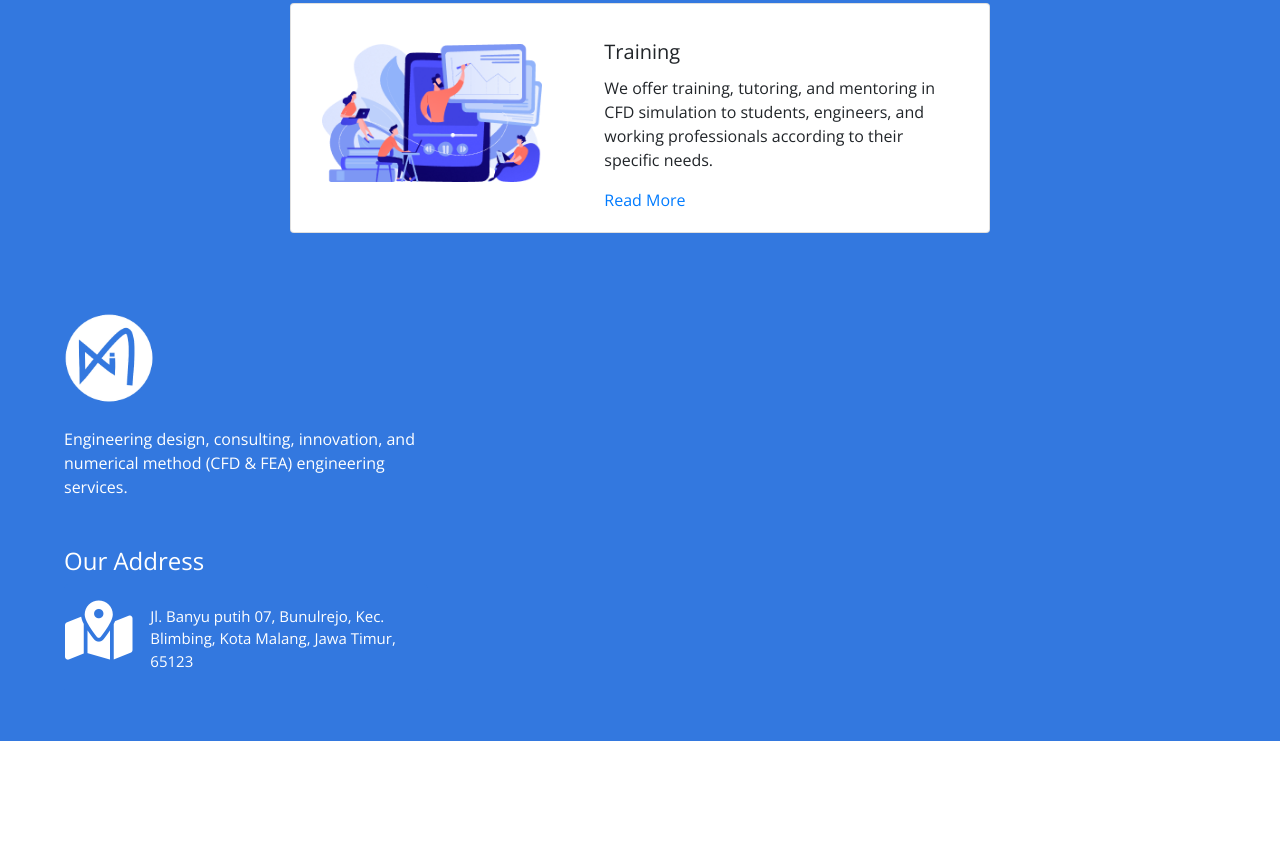
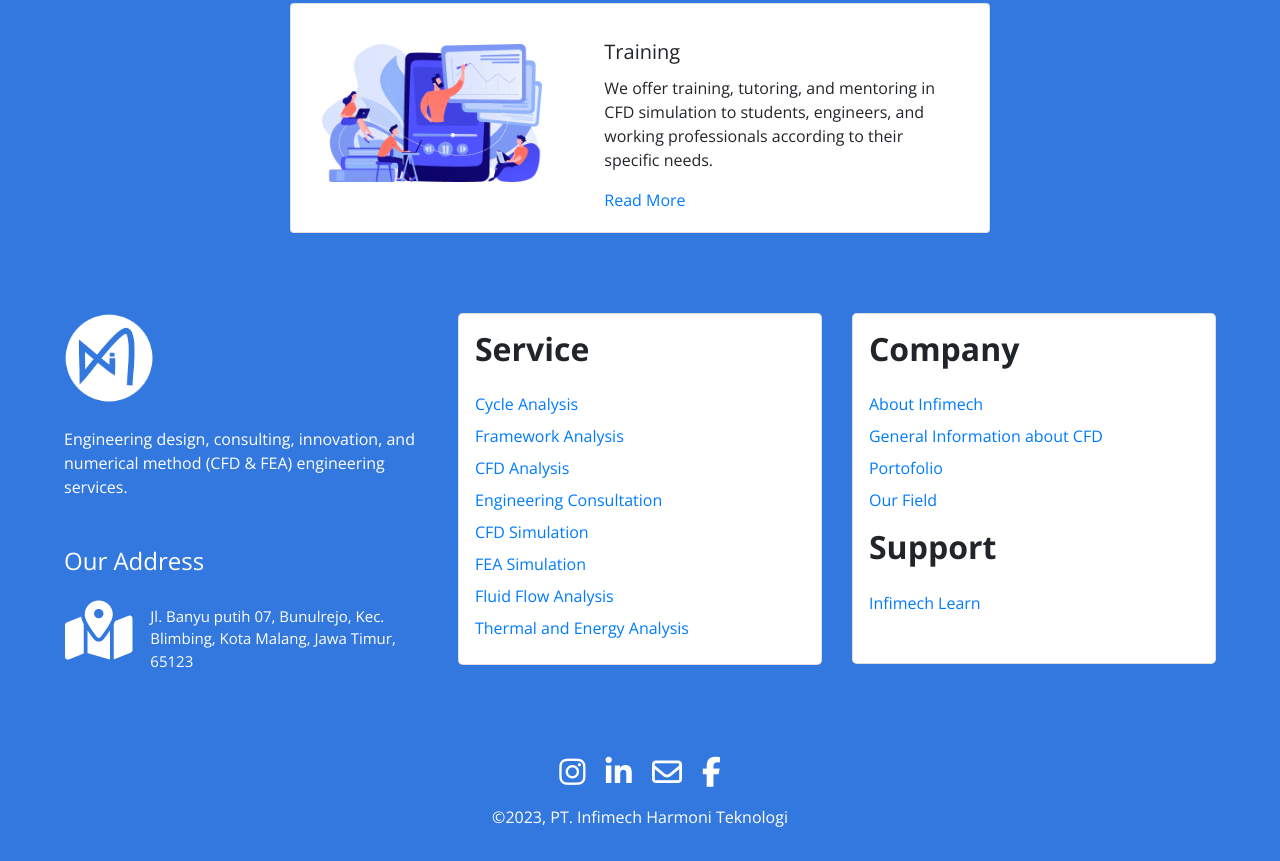
Before and after one commit to reyhansaja/infimechtech, a plain HTML site: page index.html in a window 1280 px wide. Shown: the part 2026-2887 px from the top of the page. Before the commit the page ends 2767 px from the top, so only its background shows below. Drawn offline with nearby package versions, Linux system fonts and the light colour scheme; files whose address does not match are found by name.

Commit message:
tambah footer

```diff
--- a/index.html
+++ b/index.html
@@ -227,8 +227,41 @@
                   </div>
               </div>
           </div>
+          </div>
+          <div class="col-sm-4">
+            <div class="card rounded-lg">
+              <h2 class="font-weight-bold mb-3 ml-3 mt-3">Service</h5>
+              <a href="#" class="ml-3 mt-2">Cycle Analysis</a>
+              <a href="#" class="ml-3 mt-2">Framework Analysis</a>
+              <a href="#" class="ml-3 mt-2">CFD Analysis</a>
+              <a href="#" class="ml-3 mt-2">Engineering Consultation</a>
+              <a href="#" class="ml-3 mt-2">CFD Simulation</a>
+              <a href="#" class="ml-3 mt-2">FEA Simulation</a>
+              <a href="#" class="ml-3 mt-2">Fluid Flow Analysis</a>
+              <a href="#" class="ml-3 mt-2 mb-4">Thermal and Energy Analysis</a>
+            </div>
+          </div>
+          <div class="col-sm-4">
+            <div class="card rounded-lg">
+              <h2 class="font-weight-bold mb-3 ml-3 mt-3">Company</h5>
+              <a href="#" class="ml-3 mt-2">About Infimech</a>
+              <a href="#" class="ml-3 mt-2">General Information about CFD</a>
+              <a href="#" class="ml-3 mt-2">Portofolio</a>
+              <a href="#" class="ml-3 mt-2">Our Field</a>
+              <h2 class="font-weight-bold mb-3 ml-3 mt-3">Support</h5>
+              <a href="#" class="ml-3 mt-2 mb-5">Infimech Learn</a>
+            </div>
+          </div>
         </div>
-      </div>
+        <div class="text-center text-white mt-5">
+          <a href="#"><i class="fa-brands fa-instagram" style="font-size: 30px;color: white;"></i></a>
+          <a href="#"><i class="fa-brands fa-linkedin-in ml-3" style="font-size: 30px; color:white"></i></a>
+          <a href="#"><i class="fa-regular fa-envelope ml-3" style="font-size: 30px; color:white"></i></a>
+          <a href="#"><i class="fa-brands fa-facebook-f ml-3"  style="font-size: 30px; color:white"></i></a>
+        </div>
+        <div class="text-center text-white mt-3">
+          <span>©2023, PT. Infimech Harmoni Teknologi</span>
+        </div>
       </div>
     <script src="js/jquery-3.3.1.min.js"></script>
     <script src="js/popper.min.js"></script>
```
